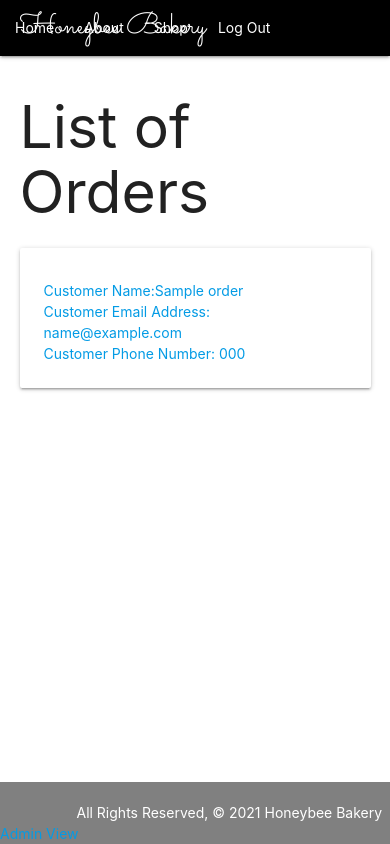
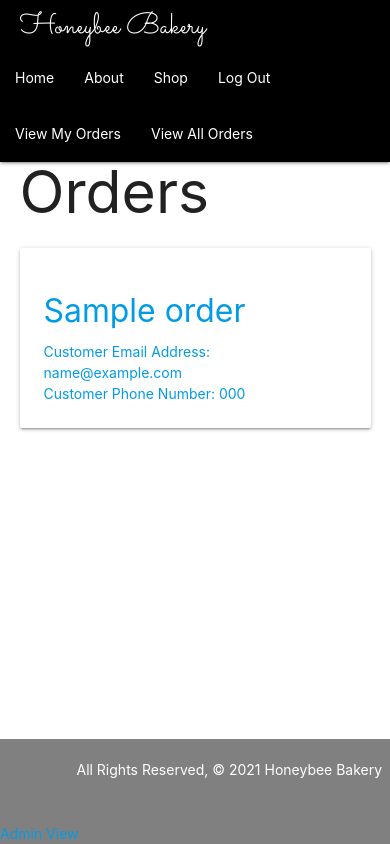
Before and after one commit to amanda-3329/Python-Bakery-Project, a Django app: page /order/order in a window 390 px wide. Run offline with Django 3.2, Linux system fonts and the light colour scheme; a user stored in the database is signed in; tables that the repository leaves empty hold one stand-in row (values such as "Sample post").

Commit message:
button color changes, font color changes, responsiveness changes, date picker min date added

```diff
--- a/main_app/models.py
+++ b/main_app/models.py
@@ -29,9 +29,15 @@
 # # Create your models here.
 class Order(models.Model):
 
-    customer_name = models.CharField(max_length=100)
-    customer_email = models.CharField(max_length=100)
-    customer_phone = models.CharField(max_length=100)
+    customer_name = models.CharField(
+        ('Name'),
+        max_length=100)
+    customer_email = models.CharField(
+        ('Email'),
+        max_length=100)
+    customer_phone = models.CharField(
+        ('Phone'),
+        max_length=100)
     user = models.ForeignKey(User, on_delete=models.CASCADE)
     status = models.CharField(
         ('Order Status'),
--- a/main_app/static/css/style.css
+++ b/main_app/static/css/style.css
@@ -75,9 +75,14 @@
 .shop-h1{
   font-family: 'Sacramento';
 }
-.nav-wrapper{
+/* .nav-wrapper{
+  background-color:black;
+} */
+nav{
+  height: auto;
   background-color:black;
 }
+
 
 nav .brand-logo{
   font-family: 'Sacramento';
@@ -85,3 +90,12 @@
 .page-footer{
   background-color: grey;
 }
+
+@media (max-width: 550px) {
+
+  ul{
+
+    padding-top: 50px;
+
+  }
+}
--- a/main_app/templates/base.html
+++ b/main_app/templates/base.html
@@ -20,10 +20,10 @@
 <body>
   <header class="navbar-fixed">
     <nav>
-      <div class="nav-wrapper">
-        <ul>
-          <li><a href="{% url 'home' %}" class="left brand-logo">&nbsp;&nbsp;Honeybee Bakery</a></li>
-        </ul>
+      {% comment %} <div class="nav-wrapper"> {% endcomment %}
+
+          <a href="{% url 'home' %}" class="left brand-logo">&nbsp;&nbsp;Honeybee Bakery</a>
+
         <ul class="right">
           <li><a href="{% url 'home' %}">Home</a></li>
           <li><a href="/about">About</a></li>
@@ -41,7 +41,7 @@
 
 
         </ul>
-      </div>
+      {% comment %} </div> {% endcomment %}
     </nav>
   </header>
   <main class="container">
--- a/main_app/templates/order/order.html
+++ b/main_app/templates/order/order.html
@@ -8,7 +8,7 @@
 <div class="card">
     <div class="card-content">
       <span class="card-title">{{ order.item_ordered }}</span>
-      <p>Customer Name:{{ order.customer_name }}</p>
+      <h4>{{ order.customer_name }}</h4>
       <p>Customer Email Address: {{ order.customer_email }}</p>
       <p>Customer Phone Number: {{ order.customer_phone }}</p>
     </div>
```
Also changed, not shown: main_app/templates/order/order_detail.html (+8 -7 lines).
